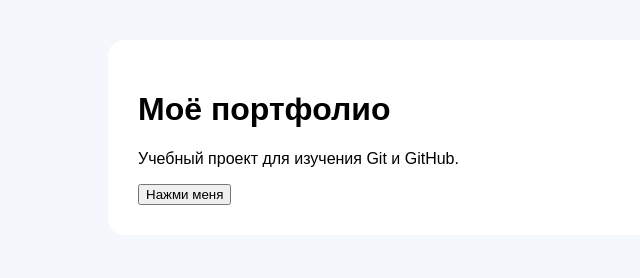
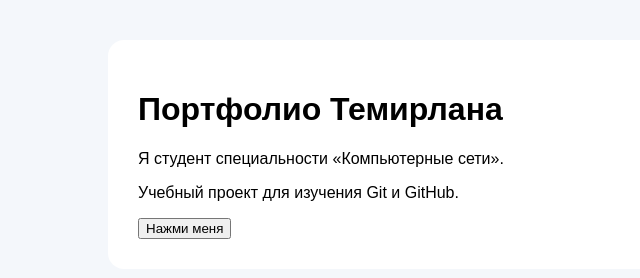
Before and after one commit to timaromantic/student-portfolio, a plain HTML site: page index.html in a window 1280 px wide. Shown: the whole page, without its empty margins (102-742 px from the left). Drawn offline with Linux system fonts and the light colour scheme.

Commit message:
Update portfolio introduction

```diff
--- a/index.html
+++ b/index.html
@@ -9,7 +9,8 @@
 </head>
 <body>
     <main>
-        <h1>Моё портфолио</h1>
+      <h1>Портфолио Темирлана</h1>
+<p>Я студент специальности «Компьютерные сети».</p>
         <p>Учебный проект для изучения Git и GitHub.</p>
         <button id="helloButton">Нажми меня</button>
     </main>
```
